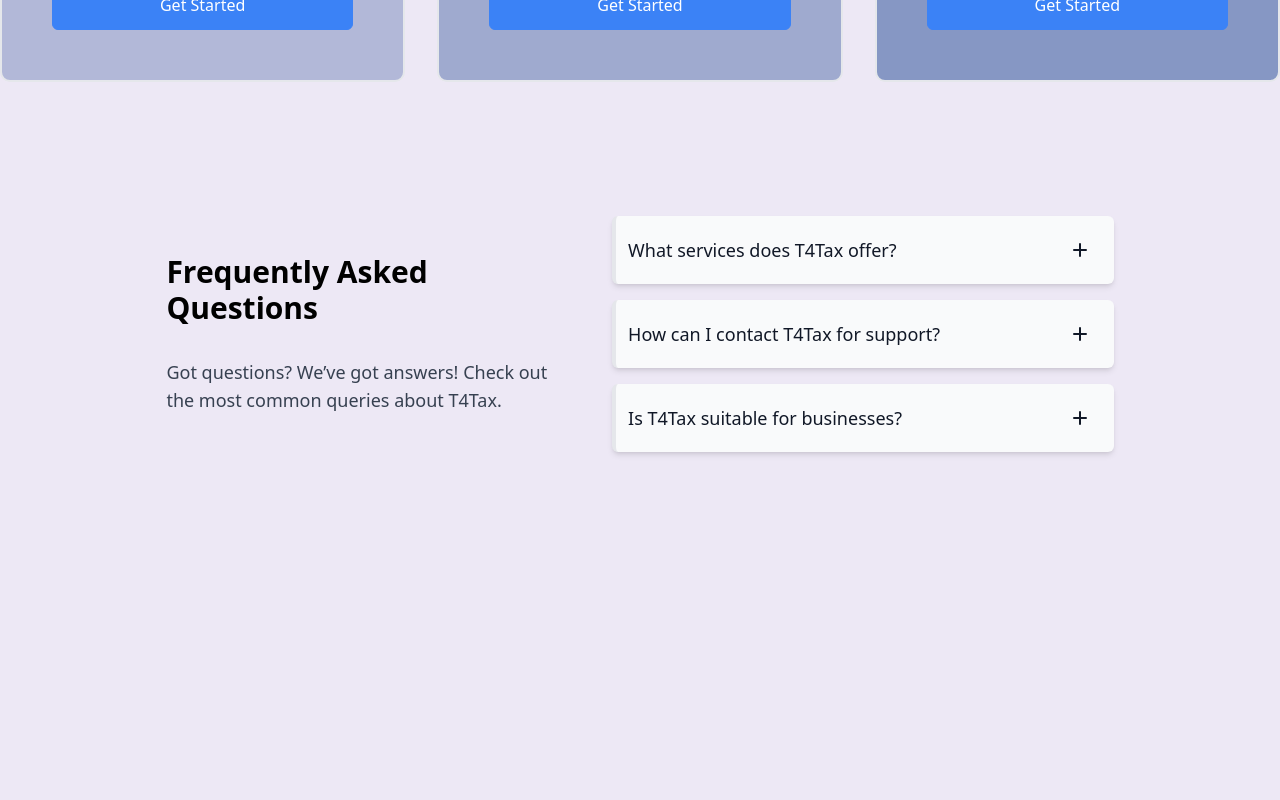
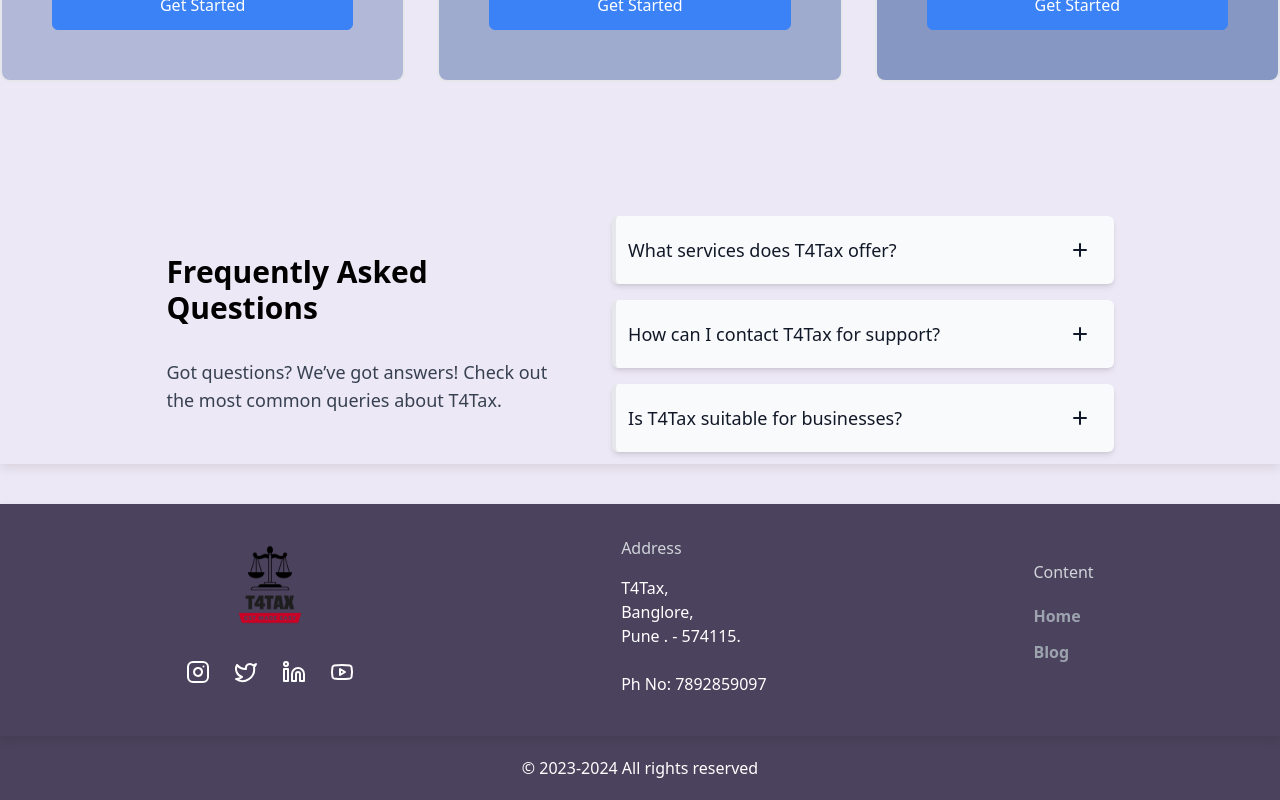
Before and after one commit to T4Tax-Tax-Made-Easy/T4Tax-client, a React (Vite) app: page / in a window 1280 px wide. Shown: the part 2924-3724 px from the top of the page. Before the commit the page ends 3388 px from the top, so only its background shows below. Built offline with nearby package versions, Linux system fonts and the light colour scheme.

Commit message:
footer --- need improvements

```diff
--- a/package.json
+++ b/package.json
@@ -10,6 +10,7 @@
     "preview": "vite preview"
   },
   "dependencies": {
+    "lucide-react": "^0.453.0",
     "react": "^18.3.1",
     "react-dom": "^18.3.1",
     "react-router-dom": "^6.26.2"
--- /dev/null
+++ b/src/components/Footer.tsx
@@ -0,0 +1,86 @@
+import { Instagram, Linkedin, Twitter, Youtube } from "lucide-react";
+import { Link } from "react-router-dom"; // Use Link from React Router
+
+interface NavigationItem {
+  id: string;
+  url: string | { urls: { id: string; url: string }[] };
+}
+
+// Mock translation function
+const t = (key: string) => key;
+
+// Mock navigation data
+const navigation: NavigationItem[] = [
+  { id: "Home", url: "/about-us" },
+  { id: "Blog", url: "/services" },
+];
+
+const Footer = () => {
+  return (
+    <footer className="text-white mt-10">
+      {/* Use a deep dark purple or charcoal */}
+      <div className="bg-[#1b1231c4] h-1/2 w-full ">
+        <div className="content-container flex md:flex-row flex-col justify-around items-start">
+          <div className="p-5 ">
+            <ul className="flex flex-col justify-center items-center gap-4">
+              <Link
+                to="/#"
+                className="flex gap-2 bg-primary-100 rounded-full justify-between items-center px-4 py-2"
+              >
+                <img
+                  src="src/assets/T4Tax.png"
+                  height={100}
+                  width={100}
+                  alt="Logo"
+                  className="object-center object-contain"
+                />
+              </Link>
+
+              <div className="flex gap-6 pb-5">
+                <Instagram className="text-2xl cursor-pointer transition-colors duration-150 hover:text-secondary-300" />
+                <Twitter className="text-2xl cursor-pointer transition-colors duration-150 hover:text-secondary-300" />
+                <Linkedin className="text-2xl cursor-pointer transition-colors duration-150 hover:text-secondary-300" />
+                <Youtube className="text-2xl cursor-pointer transition-colors duration-150 hover:text-secondary-300" />
+              </div>
+            </ul>
+          </div>
+
+          <div className="flex flex-col p-5 gap-4 ">
+            <p className="heading !text-gray-300">Address</p>
+            <p>
+              T4Tax,
+              <br /> Banglore,
+              <br /> Pune . - 574115.
+              <br />
+              <br />
+              Ph No: 7892859097
+            </p>
+          </div>
+
+          <div className="p-5 flex flex-col gap-1">
+            <p className="heading mb-4 !text-gray-300">{t("Content")}</p>
+            {navigation.map((item) => {
+              if (typeof item.url === "string") {
+                return (
+                  <Link
+                    key={item.id}
+                    to={item.url}
+                    style={{ textTransform: "capitalize" }}
+                    className="text-gray-400 body pb-2 font-semibold transition-colors duration-150 hover:text-secondary-300 cursor-pointer"
+                  >
+                    {t(item.id)}
+                  </Link>
+                );
+              }
+            })}
+          </div>
+        </div>
+        <h1 className="flex flex-col justify-center items-center text-center p-5">
+          &copy; 2023-2024 All rights reserved
+        </h1>
+      </div>
+    </footer>
+  );
+};
+
+export default Footer;
--- a/src/components/Pricing.tsx
+++ b/src/components/Pricing.tsx
@@ -1,5 +1,3 @@
-import React from "react";
-
 const Pricing = () => {
   return (
     <section className="relative z-10 overflow-hidden bg-[#ede8f5] pb-12 pt-20 dark:bg-dark lg:pb-[90px] lg:pt-[120px]">
--- a/src/pages/Home.tsx
+++ b/src/pages/Home.tsx
@@ -1,5 +1,6 @@
 import CenterText from "../components/centerText";
 import Faq from "../components/faqs";
+import Footer from "../components/Footer";
 import Herosection from "../components/Herosection";
 import Pricing from "../components/Pricing";
 import WhatsForYou from "../components/WhatsInForYou";
@@ -15,6 +16,7 @@
       <WhatsForYou />
       <Pricing />
       <Faq />
+      <Footer />
     </div>
   );
 };
```
Also changed, not shown: 1 other file (tests, documents, lock files or other folders).
